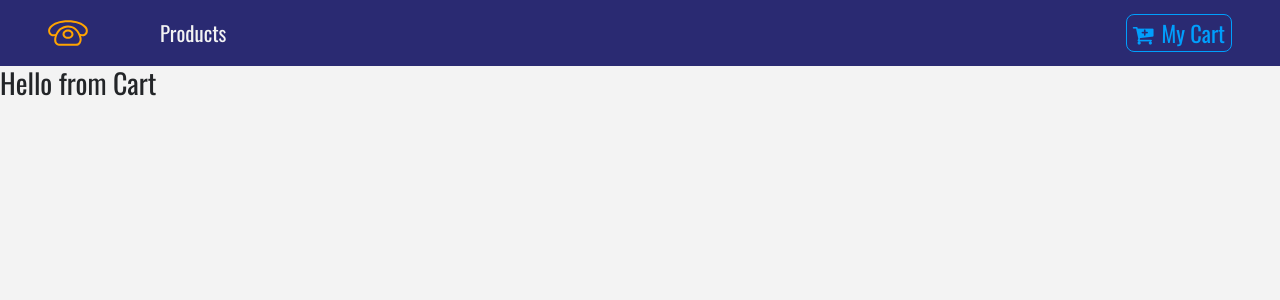
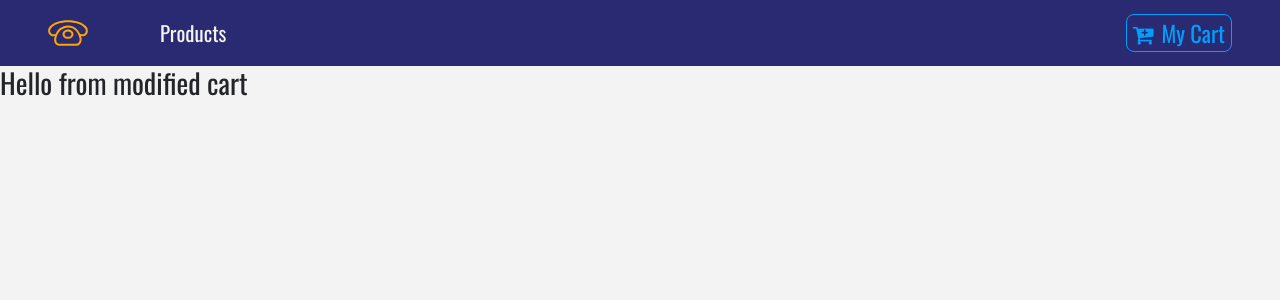
Before and after one commit to MarthaNagesh/shopping-cart, a React (Create React App) app: page /cart in a window 1280 px wide. Shown: the top 300 px of the page. Built offline with nearby package versions, Linux system fonts and the light colour scheme.

Commit message:
changed message text

```diff
--- a/src/components/Cart.js
+++ b/src/components/Cart.js
@@ -4,7 +4,7 @@ export default class Cart extends Component {
     render() {
         return (
             <div>
-                <h3>Hello from Cart</h3>
+                <h3>Hello from modified cart</h3>
             </div>
         )
     }
```
